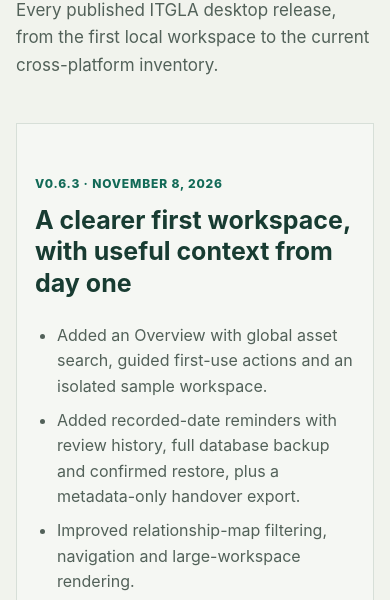
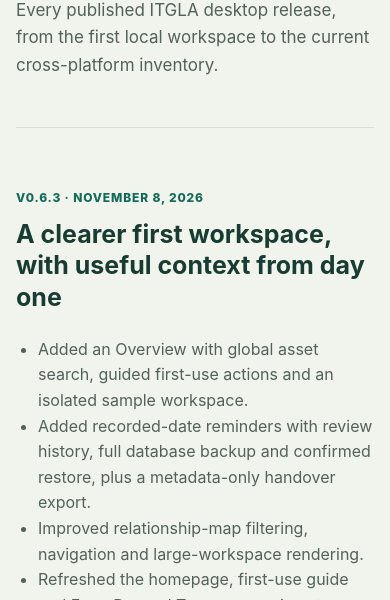
Before and after one commit to ken-water/itgla, a website: page website/release-notes.html in a window 390 px wide. Shown: the part 203-803 px from the top of the page. Drawn offline with Linux system fonts and the light colour scheme.

Commit message:
Version download styles and scope release panel

```diff
--- a/website/marketing.css
+++ b/website/marketing.css
@@ -184,9 +184,9 @@
 .verify-guides details[open] summary::after { content: "−"; }
 .verify-guides pre { background: #fff; }
 .upgrade-note { margin-top: 44px; border: 1px solid var(--line); background: #fff; }
-.marketing-site .release-notes { margin-top: 44px; padding: 32px; border: 1px solid var(--line); background: #f5f7f3; }
-.marketing-site .release-notes ul { padding-left: 22px; color: var(--muted); }
-.marketing-site .release-notes li + li { margin-top: 8px; }
+.marketing-site .downloads-main .release-notes { margin-top: 44px; padding: 32px; border: 1px solid var(--line); background: #f5f7f3; }
+.marketing-site .downloads-main .release-notes ul { padding-left: 22px; color: var(--muted); }
+.marketing-site .downloads-main .release-notes li + li { margin-top: 8px; }
 .downloads-main .account-boundary { margin-top: 28px; }
 .marketing-site .downloads-main { padding-bottom: 32px; }
 .marketing-site .downloads-main .release-notes { width: 100%; max-width: none; }
@@ -203,5 +203,5 @@
   .marketing-site .platform-card .platform-description { min-height: 0; margin: 0 0 12px; }
   .mac-packages { grid-template-columns: 1fr; }
   .download-verification { width: calc(100% + 32px); margin: 32px -16px 0; padding: 30px 16px; }
-  .marketing-site .release-notes { padding: 22px 18px; }
+  .marketing-site .downloads-main .release-notes { padding: 22px 18px; }
 }
```
Also changed, not shown: website/downloads.html (+1 -1 lines), website/tests/site.spec.js (+4 -0 lines).
